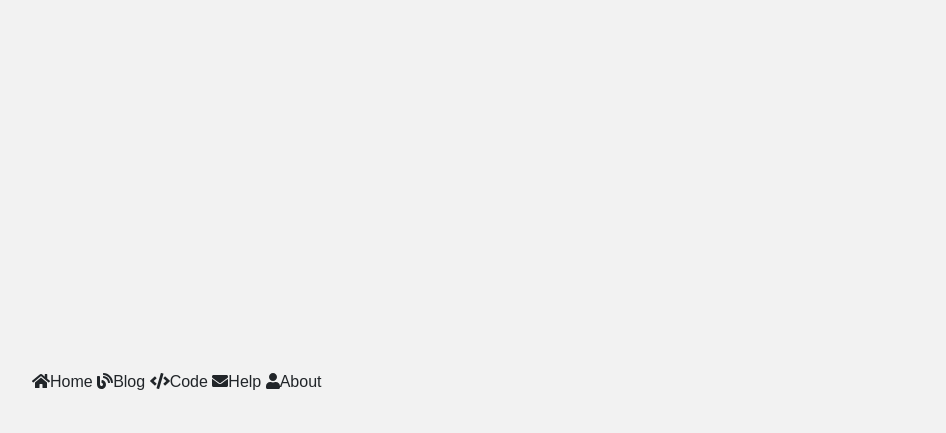
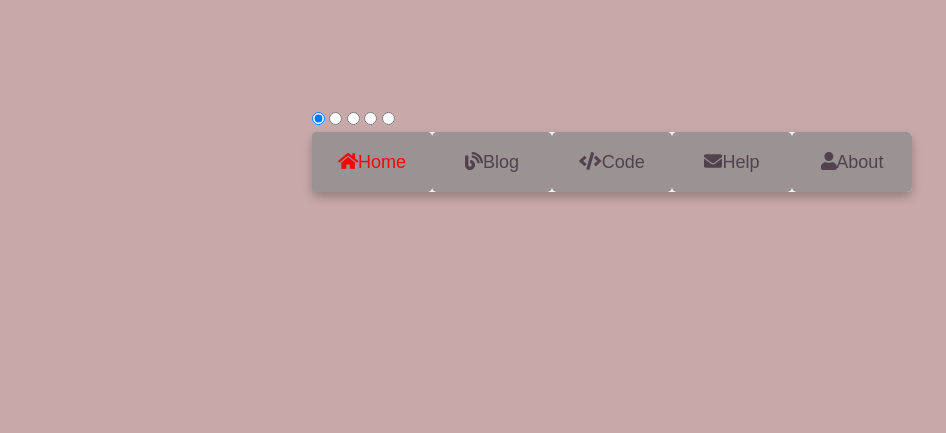
Before and after one commit to fredie7385/animated-navigation-menu, a plain HTML site: page index.html in a window 1280 px wide. Shown: the whole page, without its empty margins (50-996 px from the left). Drawn offline with nearby package versions, Linux system fonts and the light colour scheme.

Commit message:
compete simple navigation bar

```diff
--- a/index.html
+++ b/index.html
@@ -15,20 +15,26 @@
 </head>
 <body>
     <div class="container">
+        <input type="radio" name="slider" id="home" checked>
+        <input type="radio" name="slider" id="blog">
+        <input type="radio" name="slider" id="code">
+        <input type="radio" name="slider" id="help">
+        <input type="radio" name="slider" id="about">
         <nav>
-            <label for="" class="home">
+            <div class="slider"></div>
+            <label for="home" class="home">
                 <i class="fas fa-home"></i>Home
             </label>
-            <label for="" class="blog">
+            <label for="blog" class="blog">
                 <i class="fas fa-blog"></i>Blog
             </label>
-            <label for="" class="code">
+            <label for="code" class="code">
                 <i class="fas fa-code"></i>Code
             </label>
-            <label for="" class="help">
+            <label for="help" class="help">
                 <i class="fas fa-envelope"></i>Help
             </label>
-            <label for="" class="user">
+            <label for="about" class="about">
                 <i class="fas fa-user"></i>About
             </label>
         </nav>
--- a/style.css
+++ b/style.css
@@ -12,9 +12,69 @@ body{
     display: flex;
     justify-content: center;
     align-items: center;
-    background: #f2f2f2;
+    background: #c8a8a8;
+}
+.container{
+    margin-top: 100px;
+    margin-bottom: 600px;
+    /**margin-right: 10px;*/
+    margin-left: 350px;
 }
 nav{
     width: 600px;
     height:60px ;
+    background-color: #f2f2f2;
+    text-align: center;
+    display: flex;
+    border-radius: 5px;
+    position:relative;
+    box-shadow:0 5px 10px rgba(11, 6, 6, 0.25);
 }
+nav label{
+    width: 100%;
+    height: 100%;
+    line-height: 60px;
+    font-size: large;
+    background-color: rgb(155, 147, 147);
+    border-radius: 5px;
+    margin: 0, 5px;
+    color: #1601168e;
+    z-index: 1;
+    cursor: pointer;
+    transition: all 0.3s ease;
+}
+nav label:hover{
+    background: rgba(39, 2, 56, 0.3);
+}
+nav label i{
+    margin-right: 4px;
+}
+.slider{
+    position: absolute;
+    height:100%;
+    width:20%;
+    background: #0e0d0e8e;
+    left:0;
+    top:0;
+    border-radius: 5px;
+    transition: all 0.4s cubic-bezier(0.68, -0.55, 0.265, 1.55);
+}
+#blog:checked ~nav .slider{
+    left: 20%;
+}
+#code:checked ~nav .slider{
+    left: 40%;
+}
+#help:checked ~nav .slider{
+    left: 60%;
+}
+#about:checked ~nav .slider{
+    left: 80%;
+}
+#home:checked ~ nav label.home,
+#blog:checked ~ nav label.blog,
+#code:checked ~ nav label.code,
+#help:checked ~ nav label.help,
+#about:checked ~ nav label.about{
+    color:#f00707;
+}
```
